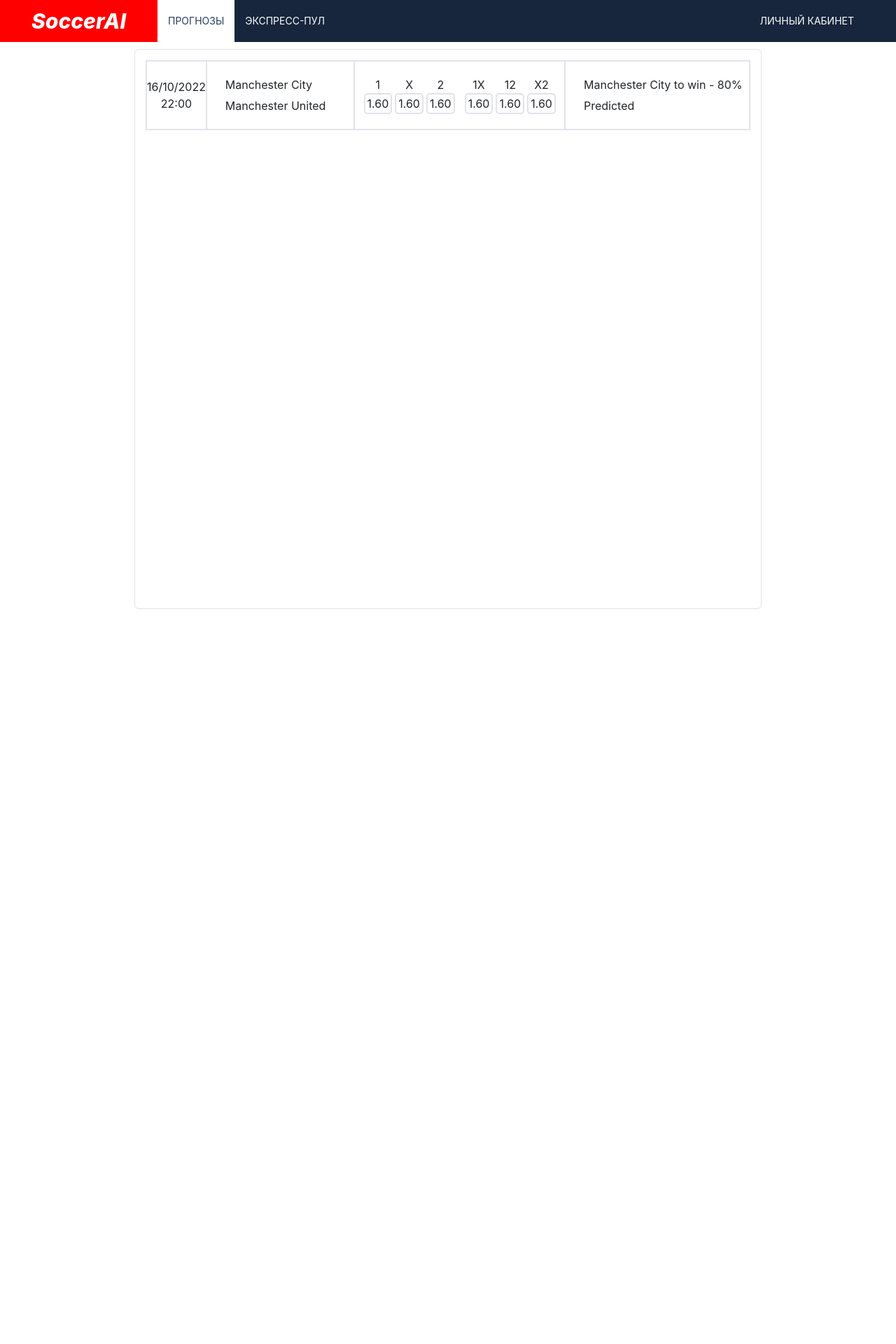
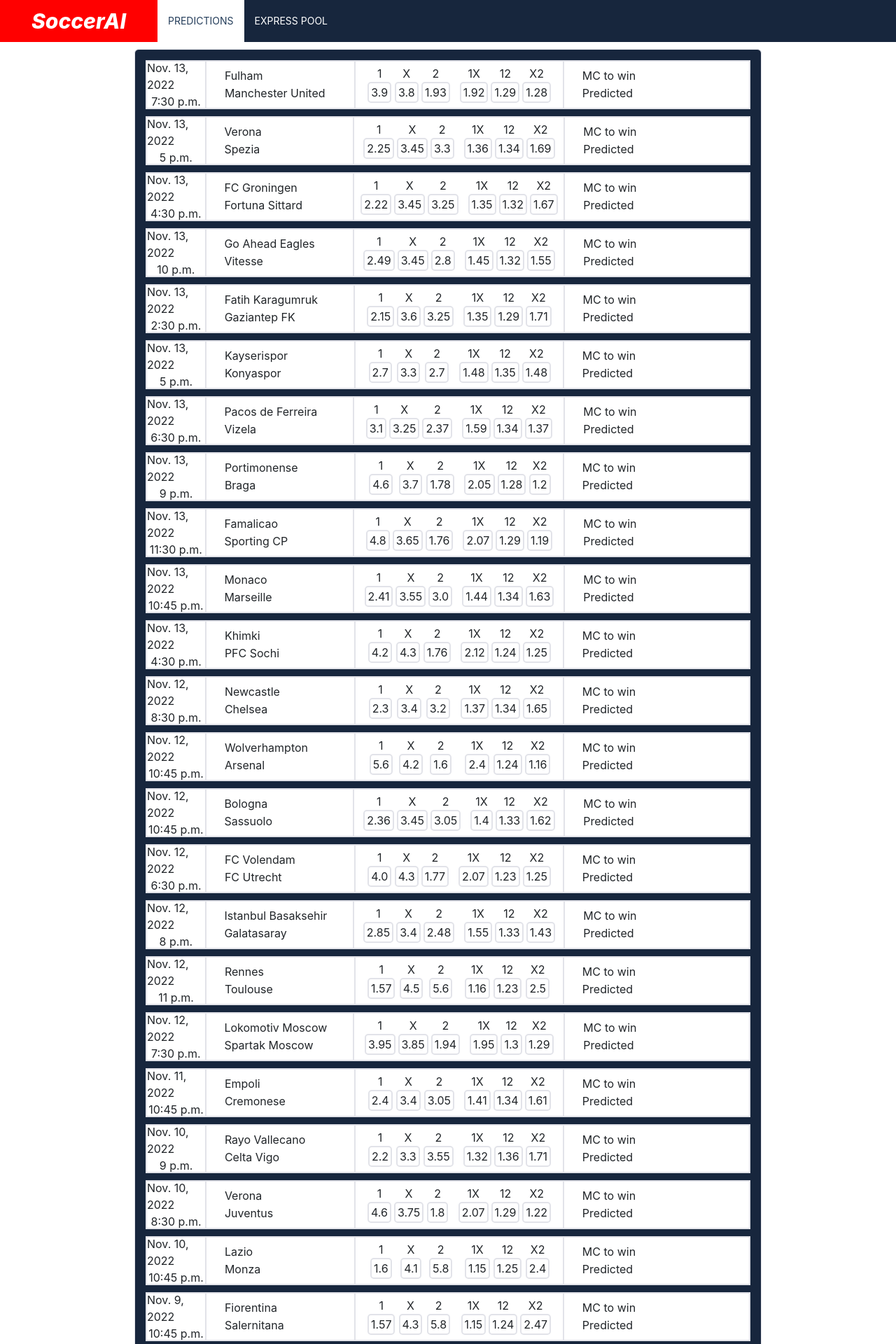
Before and after one commit to MartinIden19/django, a Django app: page / in a window 1280 px wide. Shown: the top 1920 px of the page at 70% size. Before the commit the page ends 870 px from the top, so only its background shows below. Run offline with Django 4.2, Linux system fonts and the light colour scheme; data comes from the database, SQL or seed files in the repository; some libraries are stand-ins or nearby versions.

Commit message:
modified:   SoccerAI/SoccerAI/__pycache__/settings.cpython-311.pyc 	modified:   SoccerAI/SoccerAI/settings.py 	modified:   SoccerAI/prediction/__pycache__/views.cpython-311.pyc 	modified:   SoccerAI/prediction/static/prediction/css/main.css 	modified:   SoccerAI/prediction/templates/prediction/expresspool.html 	modified:   SoccerAI/prediction/templates/prediction/prediction.html 	modified:   SoccerAI/prediction/views.py

```diff
--- a/SoccerAI/SoccerAI/settings.py
+++ b/SoccerAI/SoccerAI/settings.py
@@ -104,7 +104,7 @@
 # Internationalization
 # https://docs.djangoproject.com/en/4.1/topics/i18n/
 
-LANGUAGE_CODE = 'ru'
+LANGUAGE_CODE = 'en-us'
 
 TIME_ZONE = 'UTC'
 
--- a/SoccerAI/prediction/static/prediction/css/main.css
+++ b/SoccerAI/prediction/static/prediction/css/main.css
@@ -77,16 +77,17 @@
     margin-left: auto;
     margin-right: auto;
     width: 70%;
-    height: 100%;
     border: 1px solid #e2e3e9;
     border-radius: 6px;
     flex-direction: column;
 	padding: 15px;
+	background-color: #17263D;
 }
 
 .match-content{
+	background-color: #fff;
 	display: flex;
-    height: 100px;
+    height: 70px;
     width: 100%;
     border: 2px solid #e2e3e9;
 	margin-bottom: 10px;
@@ -111,7 +112,7 @@
     flex-direction: column;
     align-items: flex-start;
 	margin-left: 3%;
-	line-height: 30px;
+	line-height: 25px;
 }
 
 .match-odds{
@@ -144,6 +145,7 @@
 	padding: 1px 3px;
 	border: 2px solid #e2e3e9;
 	border-radius: 5px;
+	margin-bottom: 3px;
 }
 
 .match-prediction{
@@ -154,5 +156,5 @@
     flex-direction: column;
     align-items: flex-start;
 	margin-left: 3%;
-	line-height: 30px;
+	line-height: 25px;
 }
--- a/SoccerAI/prediction/templates/prediction/prediction.html
+++ b/SoccerAI/prediction/templates/prediction/prediction.html
@@ -1,59 +1,63 @@
 {% extends 'prediction/header.html' %}
-{% block title %}<title>Прогнозы</title>{% endblock title %}
+{% block title %}<title>Predictions</title>{% endblock title %}
 {% block menu %}
-    <a href=""><li style="float:right;" class="not-selected">Личный кабинет</li></a>
-    <a href="{% url 'predcition' %}"><li class="selected">Прогнозы</li></a>
-    <a href="{% url 'expresspool' %}"><li class="not-selected">Экспресс-пул</li></a>
+    <!--<a href=""><li style="float:right;" class="not-selected">Личный кабинет</li></a>-->
+    <a href="{% url 'predcition' %}"><li class="selected">Predictions</li></a>
+    <a href="{% url 'expresspool' %}"><li class="not-selected">Express Pool</li></a>
 {% endblock menu %}
 {% block maincontent %}
 <main>
     <div class="main-content">
 
+        {% for match in matches %}
+
         <div class="match-content">
             <div class="match-datetime">
-                <span>16/10/2022</span>
-                <span>22:00</span>
+                <span>{{ match.Date }}</span>
+                <span>{{ match.Time }}</span>
             </div>
             <div class="match-teams">
-                <span>Manchester City</span>
-                <span>Manchester United</span>
+                <span>{{ match.HomeTeam }}</span>
+                <span>{{ match.AwayTeam }}</span>
             </div>
             <div class="match-odds">
                 <div class="one-way-odds" style="margin-right: 10px;">
                     <div class="odd-box">
                         <span>1</span>
-                        <span class="odds">1.60</span>
+                        <span class="odds">{{ match.AvgCH }}</span>
                     </div>
                     <div class="odd-box">
                         <span>X</span>
-                        <span class="odds">1.60</span>
+                        <span class="odds">{{ match.AvgCD }}</span>
                     </div>
                     <div class="odd-box">
                         <span>2</span>
-                        <span class="odds">1.60</span>
+                        <span class="odds">{{ match.AvgCA }}</span>
                     </div>
                 </div>
                 <div class="one-way-odds">
                     <div class="odd-box">
                         <span>1X</span>
-                        <span class="odds">1.60</span>
+                        <span class="odds">{{ match.DoubleChanceHD }}</span>
                     </div>
                     <div class="odd-box">
                         <span>12</span>
-                        <span class="odds">1.60</span>
+                        <span class="odds">{{ match.DoubleChanceHA }}</span>
                     </div>
                     <div class="odd-box">
                         <span>X2</span>
-                        <span class="odds">1.60</span>
+                        <span class="odds">{{ match.DoubleChanceAD }}</span>
                     </div>
                 </div>
             </div>
             <div class="match-prediction">
-                <span>Manchester City to win - 80%</span>
+                <span>MC to win</span>
                 <span>Predicted</span>
             </div>
         </div>
 
+        {% endfor %}
+
     </div>
 </main>
 {% endblock maincontent %}
--- a/SoccerAI/prediction/views.py
+++ b/SoccerAI/prediction/views.py
@@ -1,7 +1,12 @@
 from django.shortcuts import render
+from django.db.models import Q
+from .models import Matches
 
 def prediction(request):
-    return render(request, 'prediction/prediction.html')
+    matches = Matches.objects.filter(~Q(Prediction="No"))
+
+    return render(request, 'prediction/prediction.html', {'matches' : matches})
 
 def expresspool(request):
-    return render(request, 'prediction/expresspool.html')
+    matches = Matches.objects.filter(~Q(ExpressPrediction="No"))
+    return render(request, 'prediction/expresspool.html', {'matches' : matches})
```
Also changed, not shown: SoccerAI/prediction/templates/prediction/expresspool.html (+4 -4 lines).
